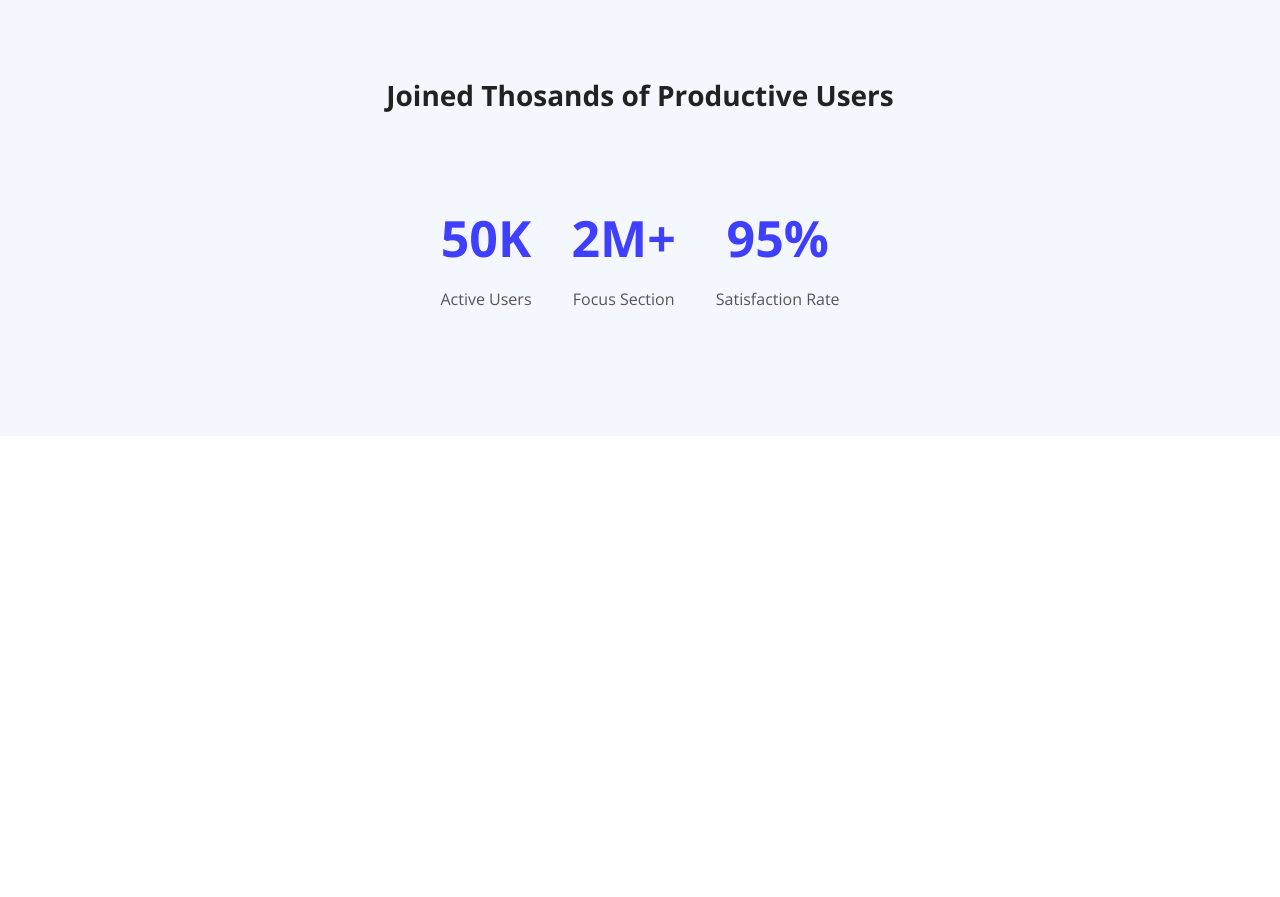
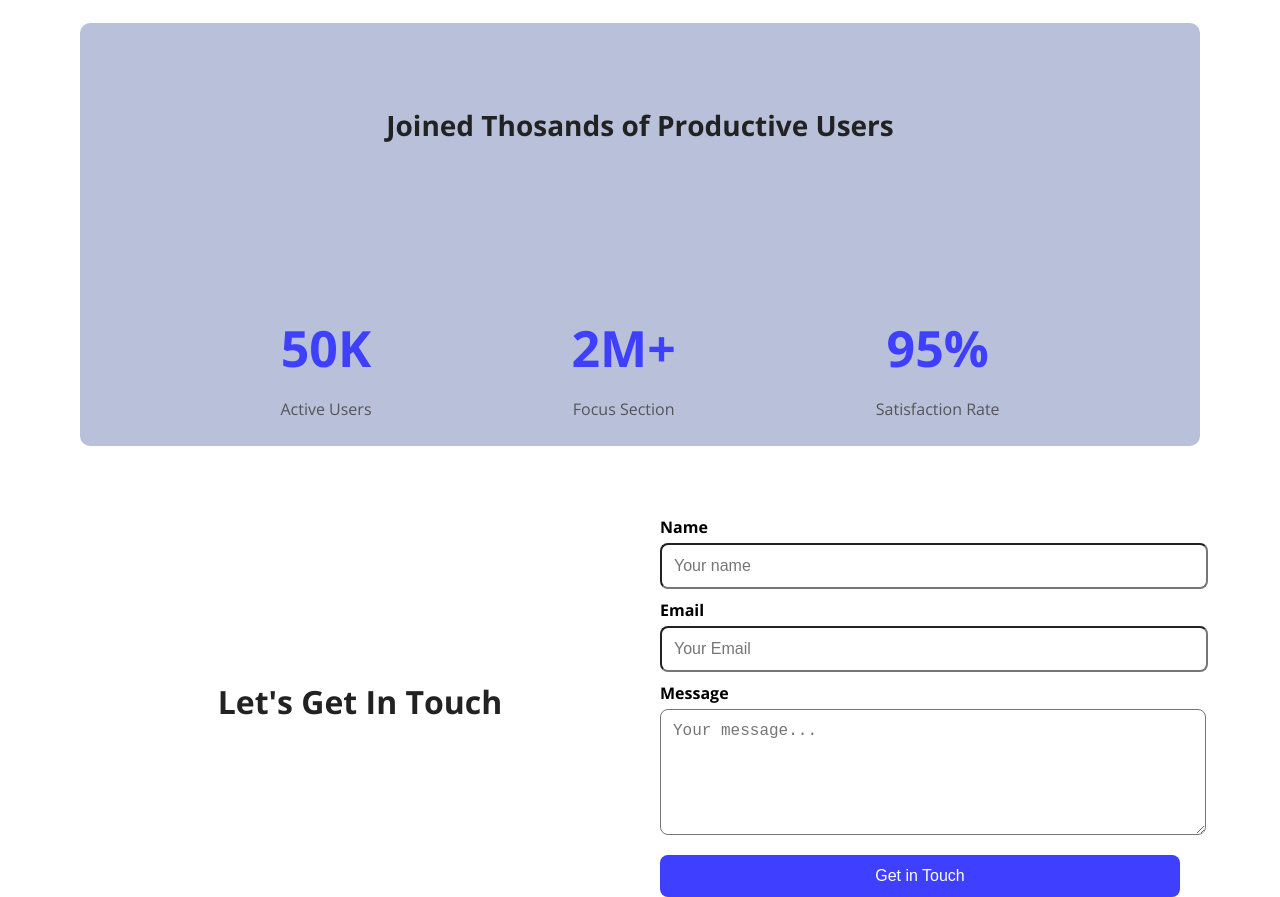
Before and after one commit to Apon2-CSE/as-1, a plain HTML site: page index.html in a window 1280 px wide. Shown: the part 1026-1923 px from the top of the page. Before the commit the page ends 1462 px from the top, so only its background shows below. Drawn offline with nearby package versions, Linux system fonts and the light colour scheme.

Commit message:
form create

```diff
--- a/index.html
+++ b/index.html
@@ -36,7 +36,7 @@
         </div>
     </section>
      <section class="productive-user">
-        <div class="pro">
+
         <h2>Joined Thosands of Productive Users</h2>
         <div class="starts-container">
             <div class="start-box">
@@ -51,7 +51,27 @@
                 <h3>95%</h3>
                 <p>Satisfaction Rate</p>
             </div>
+
         </div>
+     </section>
+     <section class="contact-section">
+        <div class="contact-left">
+            <h2>Let's Get In Touch</h2>
+        </div>
+
+        <div class="contact-right">
+            <form>
+                <label for="name">Name</label>
+                <input type="text" id="name" placeholder="Your name" required>
+
+                <label for="email">Email</label>
+                <input type="email" id="email" placeholder="Your Email" required>
+
+                <label for="message">Message</label>
+                <textarea  id="message" placeholder="Your message..."></textarea>
+
+                <button type="submit">Get in Touch</button>
+            </form>
         </div>
      </section>
 
--- a/styles/style.css
+++ b/styles/style.css
@@ -64,6 +64,15 @@ nav li a{
     max-width: 100%;
     justify-content: center;
 }
+
+main{
+    max-width: 1140px;
+    margin: 0 auto;
+}
+main section{
+    margin-top: 130px;
+   }
+
 .hero h1{
     font-size: 50px;
     margin-bottom: 20px;
@@ -82,13 +91,13 @@ nav li a{
 }
 
 .action-section{
-
+  margin: 40px;
 display: flex;
 align-items: center;
 justify-content: space-between;
 padding: 60px 40px;
 background-color: #ffffff;
-flex-wrap: wrap;
+
 }
 .action-left{
    flex: 1;
@@ -127,9 +136,13 @@ flex-wrap: wrap;
 }
 
 .productive-user{
-   background-color: #f5f7ff;
-   text-align: center;
-   padding: 60px 20px;
+    height: 303px;
+    border-radius: 10px;
+    margin-left: 80px;
+    margin-right: 80px;
+    background-color: #b9c0da;
+    text-align: center;
+    padding: 60px 20px;
 
 }
 
@@ -145,8 +158,10 @@ flex-wrap: wrap;
     justify-content: center;
     gap: 40px;
     flex-wrap: wrap;
+     margin-bottom: 50px;
 }
 .start-box{
+    padding: 80px;
     gap: 50px;
 }
 
@@ -158,8 +173,69 @@ margin-bottom: 10px;
 .start-box p{
     font-size: 16px;
     color: #555;
+
 }
-.pro{
-    max-width: 1140px;
-    padding: 50px;
+
+.contact-section{
+     height: 303px;
+    border-radius: 10px;
+    margin-left: 80px;
+    margin-right: 80px;
+    display: flex;
+    flex-wrap: wrap;
+    justify-content: space-between;
+    gap: 40px;
+    padding: 60px 20px;
+    background-color: white;
 }
+.contact-left{
+    flex:1;
+    min-width: 250px;
+    display: flex;
+    align-items: center;
+    justify-content: center;
+}
+.contact-left h2{
+    font-size: 32px;
+    color: #222;
+}
+.contact-right{
+    flex: 1;
+    min-width: 300px;
+}
+form{
+    display: flex;
+    flex-direction: column;
+}
+form label{
+    font-weight: bold;
+    margin-top: 10px;
+    margin-bottom: 5px;
+}
+form input,form textarea
+{    padding: 12px;
+    border 1px solid #ccc;
+    border-radius:  8px;
+    font-size: 16px;
+     width: 100%;
+}
+
+form textarea{
+    resize: vertical;
+    min-height: 100px;
+}
+form button{
+    margin-top: 20px;
+    background-color: #3f3fff;
+    color: white;
+    padding: 12px;
+    border: none;
+    border-radius: 8px;
+    font-size: 16px;
+    cursor: pointer;
+
+}
+form button:hover{
+    background-color: white;
+    color: #222;
+}
```
